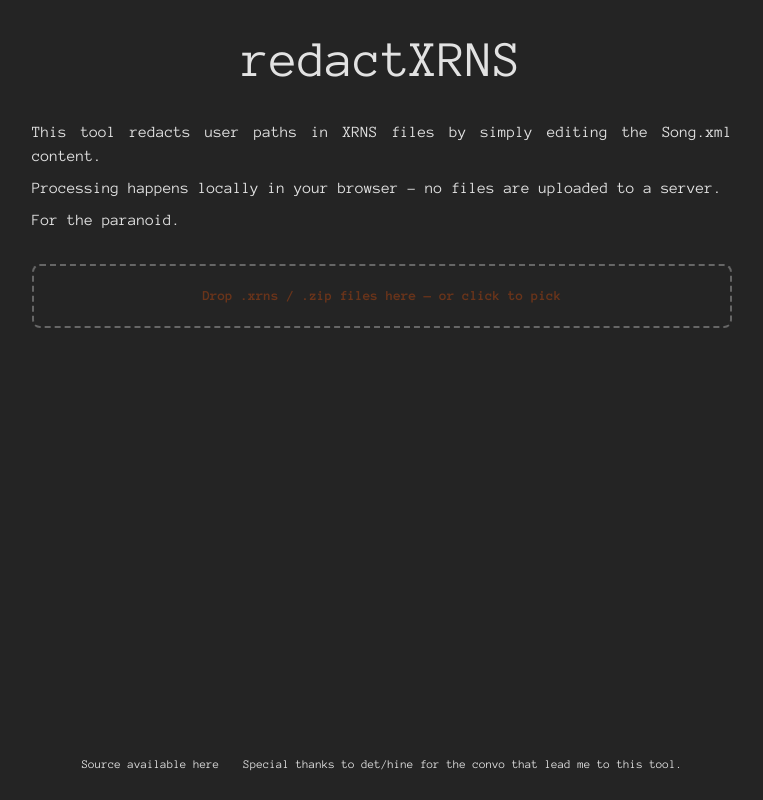
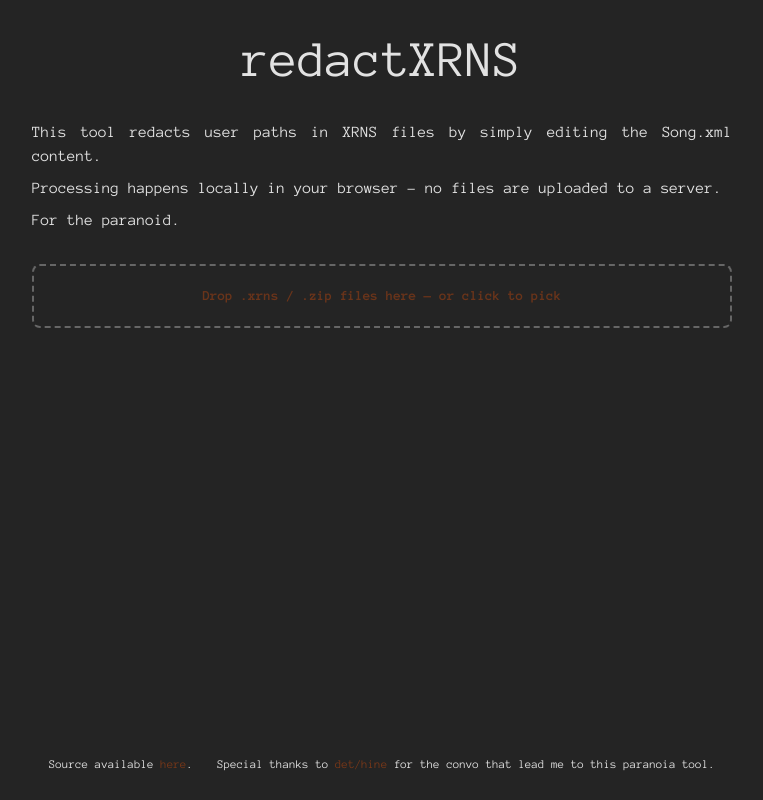
Before and after one commit to untilde/redactXRNS, a Vue app: page / in a window 1280 px wide. Shown: the whole page, without its empty margins (258-1021 px from the left). Built offline with nearby package versions, Linux system fonts and the light colour scheme.

Commit message:
Enhance links and acknowledgments in App.vue

```diff
--- a/src/App.vue
+++ b/src/App.vue
@@ -45,10 +45,11 @@
     class="fixed bottom-4 left-0 right-0 flex justify-center pointer-events-none"
   >
     <p class="text-xs px-3 py-1 pointer-events-auto">
-      Source available <a href="https://github.com/untilde/redactXRNS">here</a>
+      Source available <a href="https://github.com/untilde/redactXRNS" class="text-renoise-dark">here</a>.
     </p>
+    <br>
     <p class="text-xs px-3 py-1 pointer-events-auto">
-      Special thanks to det/hine for the convo that lead me to this tool.
+      Special thanks to <a href="https://lostfrog.bandcamp.com/album/p-slump-og-noko-att-t" class="text-renoise-dark">det/hine</a> for the convo that lead me to this paranoia tool.
     </p>
   </div>
 </template>
```
